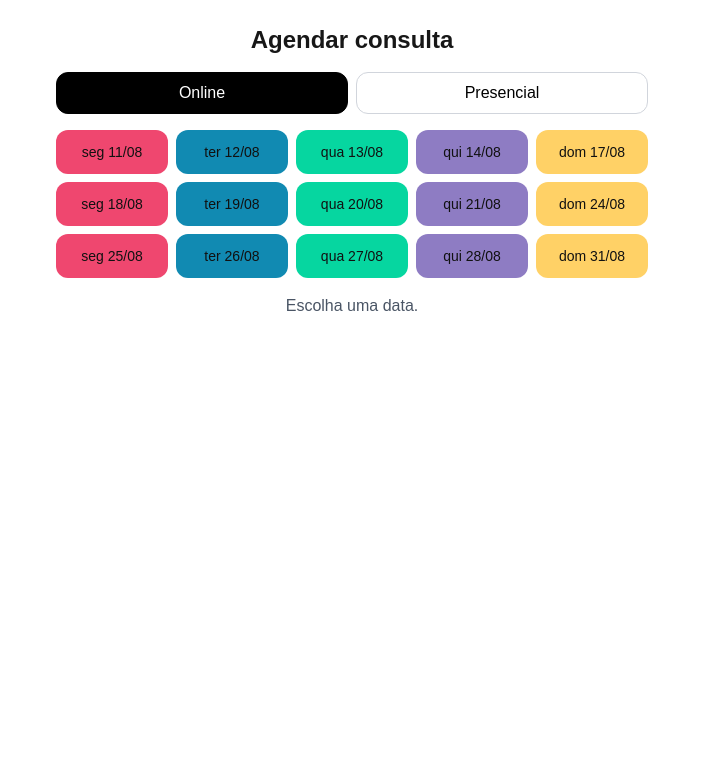
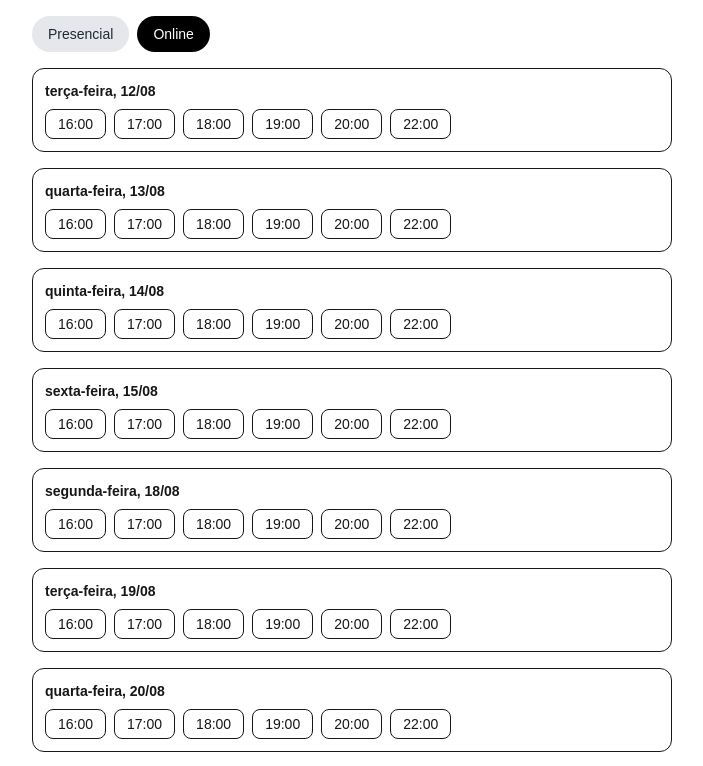
Before and after one commit to gabrielbm7/psicologa-app, a Next.js app: page /booking in a window 1280 px wide. Shown: the top 766 px of the page, without its empty margins (288-991 px from the left). Built offline with nearby package versions, Linux system fonts and the light colour scheme; no server answers; the database is empty.

Commit message:
fix(slots): deduplica na API e no cliente; corrige janelas e 19h só online

```diff
--- a/app/api/slots/route.ts
+++ b/app/api/slots/route.ts
@@ -1,177 +1,156 @@
-// app/api/slots/route.ts
 import { NextRequest, NextResponse } from "next/server";
 import { PrismaClient } from "@prisma/client";
 
 const prisma = new PrismaClient();
 
-// ---- Configuração de agenda ----
-const TZ_OFFSET = "-03:00"; // Brasil sem horário de verão
-const PRESENCIAL_HOURS = [13, 14, 15, 16, 17]; // última às 17h
-const ONLINE_EXTRA_HOUR = 19; // extra só para online
-
-// Gera YYYY-MM-DD para um Date em UTC, mas "considerando" o dia local
-function ymd(d: Date) {
-  const yyyy = d.getUTCFullYear();
-  const mm = String(d.getUTCMonth() + 1).padStart(2, "0");
-  const dd = String(d.getUTCDate()).padStart(2, "0");
-  return `${yyyy}-${mm}-${dd}`;
+// Utilidades simples de data (America/Sao_Paulo, -03:00 fixo)
+const TZ_OFFSET = "-03:00";
+function fmtYMD(d: Date) {
+  const y = d.getFullYear();
+  const m = String(d.getMonth() + 1).padStart(2, "0");
+  const day = String(d.getDate()).padStart(2, "0");
+  return `${y}-${m}-${day}`;
 }
-
-// Constrói string ISO local fixa com offset -03:00, ex: 2025-08-13T13:00:00-03:00
-function localIso(dateStr: string, hour: number) {
-  const hh = String(hour).padStart(2, "0");
-  return `${dateStr}T${hh}:00:00${TZ_OFFSET}`;
+function addDays(d: Date, n: number) {
+  const x = new Date(d.getTime());
+  x.setDate(x.getDate() + n);
+  return x;
 }
-
 function isBusinessDay(d: Date) {
-  const wd = d.getUTCDay(); // 0=Dom, 1=Seg, ... 6=Sáb (usando UTC só pra índice)
+  const wd = d.getDay(); // 0 dom, 6 sáb
   return wd >= 1 && wd <= 5;
 }
-
-// Avança 1 dia (UTC) — suficiente para contagem de dias úteis simples
-function addDays(d: Date, days: number) {
-  const c = new Date(d.getTime());
-  c.setUTCDate(c.getUTCDate() + days);
-  return c;
+function atHourLocalISO(dateYMD: string, hour: number) {
+  // monta "YYYY-MM-DDTHH:00:00-03:00"
+  const hh = String(hour).padStart(2, "0");
+  return `${dateYMD}T${hh}:00:00${TZ_OFFSET}`;
 }
-
-// Lê ocupações (busy) do Google FreeBusy, se houver token; senão retorna lista vazia
-async function getBusyWindowsFromGoogle(accessToken?: string) {
-  if (!accessToken) return [];
-
-  // janela: hoje até +21 dias (3 semanas corridas)
-  const now = new Date();
-  const timeMin = now.toISOString();
-  const timeMax = addDays(now, 21).toISOString();
-
-  try {
-    const res = await fetch("https://www.googleapis.com/calendar/v3/freeBusy", {
-      method: "POST",
-      headers: {
-        Authorization: `Bearer ${accessToken}`,
-        "Content-Type": "application/json",
-      },
-      body: JSON.stringify({
-        timeMin,
-        timeMax,
-        timeZone: "America/Sao_Paulo",
-        items: [{ id: "primary" }],
-      }),
-      // Evita cache em edge
-      cache: "no-store",
-    });
-    if (!res.ok) return [];
-    const data = await res.json();
-    const busy = data?.calendars?.primary?.busy ?? [];
-    // Normaliza para pares [start,end] como strings
-    return busy
-      .map((b: { start?: string; end?: string }) =>
-        b?.start && b?.end ? [b.start, b.end] : null
-      )
-      .filter(Boolean) as [string, string][];
-  } catch {
-    return [];
-  }
+function parseRFC3339ToDate(s: string) {
+  // Google retorna tz no string; Date consegue parsear
+  return new Date(s);
 }
-
-// true se um slot (ISO string com -03:00) colide com alguma janela busy
-function isBusySlot(slotIso: string, busy: [string, string][]) {
-  const s = new Date(slotIso).getTime();
-  const e = s + 60 * 60 * 1000; // 1h
-
-  for (const [bStart, bEnd] of busy) {
-    const bs = new Date(bStart).getTime();
-    const be = new Date(bEnd).getTime();
-    // colisão se houver interseção
-    if (s < be && e > bs) return true;
-  }
-  return false;
-}
-
-// Dedupe por timestamp (ms) + ordena
-function dedupeAndSort(isoList: string[]) {
-  const seen = new Set<number>();
-  const out: string[] = [];
-  for (const iso of isoList) {
-    const t = new Date(iso).getTime();
-    if (!seen.has(t)) {
-      seen.add(t);
-      out.push(iso);
-    }
-  }
-  out.sort((a, b) => new Date(a).getTime() - new Date(b).getTime());
-  return out;
+function overlaps(slotStart: Date, slotEnd: Date, busyStart: Date, busyEnd: Date) {
+  // interseção se start < busyEnd && busyStart < end
+  return slotStart < busyEnd && busyStart < slotEnd;
 }
 
 export async function GET(req: NextRequest) {
   try {
     const { searchParams } = new URL(req.url);
-    const providerId = searchParams.get("providerId") || "";
-    const tipoParam = searchParams.get("tipo");
-    const tipo = (tipoParam === "online" || tipoParam === "presencial"
-      ? tipoParam
-      : "online") as "online" | "presencial";
+    const providerId = searchParams.get("providerId") ?? undefined;
+    const tipo = (searchParams.get("tipo") ?? "online") as "online" | "presencial";
 
     if (!providerId) {
-      return NextResponse.json(
-        { error: "providerId é obrigatório" },
-        { status: 400 }
-      );
+      return NextResponse.json({ error: "providerId é obrigatório" }, { status: 400 });
     }
 
-    // 1) Busca token (opcional). Se não houver, segue sem Google.
-    let accessToken: string | undefined = undefined;
-    try {
-      const row = await prisma.googleAuth.findUnique({
-        where: { providerId },
-        select: { accessToken: true },
-      });
-      accessToken = row?.accessToken || undefined;
-    } catch {
-      accessToken = undefined;
-    }
+    // ------ JANELA: hoje até 3 semanas ÚTEIS ------
+    const today = new Date();
+    const businessDays: string[] = [];
+    let cursor = new Date(today);
 
-    // 2) Janela de 3 semanas úteis a partir de HOJE
-    const today = new Date(); // agora
-    const slots: string[] = [];
-
-    let businessDaysCount = 0;
-    let cursor = new Date(Date.UTC(today.getUTCFullYear(), today.getUTCMonth(), today.getUTCDate())); // zera hora
-
-    while (businessDaysCount < 15) {
+    while (businessDays.length < 15) { // 3 semanas úteis = 15 dias úteis
       if (isBusinessDay(cursor)) {
-        const dateStr = ymd(cursor);
-
-        // base presencial
-        const hours = [...PRESENCIAL_HOURS];
-
-        // se online, inclui 19h
-        if (tipo === "online") hours.push(ONLINE_EXTRA_HOUR);
-
-        for (const h of hours) {
-          slots.push(localIso(dateStr, h));
-        }
-
-        businessDaysCount++;
+        businessDays.push(fmtYMD(cursor));
       }
       cursor = addDays(cursor, 1);
     }
 
-    // 3) Remove janelas ocupadas do Google (se houver token)
-    let available = slots;
-    if (accessToken) {
-      const busy = await getBusyWindowsFromGoogle(accessToken);
-      available = slots.filter((s) => !isBusySlot(s, busy));
+    // ------ HORÁRIOS BASE ------
+    // Consultório (presencial): 13,14,15,16,17 (última consulta começa 17h)
+    const baseClinicHours = [13, 14, 15, 16, 17];
+
+    // Online: iguais aos base + 19h (apenas seg-sex)
+    const baseOnlineHours = [...baseClinicHours, 19];
+
+    // Escolhe grade conforme tipo
+    const hoursForTipo = tipo === "presencial" ? baseClinicHours : baseOnlineHours;
+
+    // ------ BUSY (Google + nossos agendamentos HOLD/CONFIRMADO) ------
+    // 1) Google FreeBusy (se a conta estiver conectada)
+    const google = await prisma.googleAuth.findUnique({ where: { providerId } });
+    let googleBusy: Array<{ start: Date; end: Date }> = [];
+
+    if (google?.accessToken) {
+      // timeMin/timeMax em UTC (ISO Z)
+      const timeMin = new Date(businessDays[0] + "T00:00:00" + TZ_OFFSET).toISOString();
+      const lastDay = businessDays[businessDays.length - 1];
+      const timeMax = addDays(new Date(lastDay + "T23:59:59" + TZ_OFFSET), 0).toISOString();
+
+      const res = await fetch("https://www.googleapis.com/calendar/v3/freeBusy", {
+        method: "POST",
+        headers: {
+          Authorization: `Bearer ${google.accessToken}`,
+          "Content-Type": "application/json",
+        },
+        body: JSON.stringify({
+          timeMin,
+          timeMax,
+          items: [{ id: "primary" }],
+        }),
+      });
+
+      if (res.ok) {
+        const data = await res.json();
+        const busyArr = data?.calendars?.primary?.busy ?? [];
+        googleBusy = busyArr.map((b: any) => ({
+          start: parseRFC3339ToDate(b.start),
+          end: parseRFC3339ToDate(b.end),
+        }));
+      }
     }
 
-    // 4) Dedupe + sort (resolve qualquer duplicidade “acidental”)
-    const finalSlots = dedupeAndSort(available);
+    // 2) Busy por reservas existentes (HOLD ou CONFIRMADO)
+    const appts = await prisma.appointment.findMany({
+      where: {
+        providerId,
+        status: { in: ["HOLD", "CONFIRMADO"] },
+        // dentro do range aproximado
+        startUtc: {
+          gte: new Date(businessDays[0] + "T00:00:00" + TZ_OFFSET),
+          lte: new Date(businessDays[businessDays.length - 1] + "T23:59:59" + TZ_OFFSET),
+        },
+      },
+      select: { startUtc: true, endUtc: true },
+    });
+    const localBusy = appts.map((a) => ({ start: new Date(a.startUtc), end: new Date(a.endUtc) }));
 
-    return NextResponse.json({ slots: finalSlots }, { headers: { "Cache-Control": "no-store" } });
-  } catch (err) {
-    return NextResponse.json(
-      { ok: false, error: (err as Error)?.message || "Erro desconhecido" },
-      { status: 500 }
+    const allBusy = [...googleBusy, ...localBusy];
+
+    // ------ GERA SLOTS E DEDUPLICA ------
+    const slotsSet = new Set<string>();
+
+    for (const ymd of businessDays) {
+      // se for fim de semana, pula (garantia extra)
+      const d = new Date(ymd + "T12:00:00" + TZ_OFFSET);
+      if (!isBusinessDay(d)) continue;
+
+      // se for presencial, NUNCA incluir 19h; se online, incluir 19h
+      for (const hour of hoursForTipo) {
+        // 19h só aparece quando tipo === "online"
+        if (hour === 19 && tipo !== "online") continue;
+
+        const slotStartISO = atHourLocalISO(ymd, hour);
+        const slotEndISO = atHourLocalISO(ymd, hour + 1);
+
+        const slotStart = new Date(slotStartISO);
+        const slotEnd = new Date(slotEndISO);
+
+        // conflito?
+        const hasConflict = allBusy.some((b) => overlaps(slotStart, slotEnd, b.start, b.end));
+        if (!hasConflict) {
+          slotsSet.add(slotStartISO);
+        }
+      }
+    }
+
+    // Ordena cronologicamente
+    const slots = Array.from(slotsSet).sort(
+      (a, b) => new Date(a).getTime() - new Date(b).getTime()
     );
+
+    return NextResponse.json({ slots });
+  } catch (e: any) {
+    return NextResponse.json({ ok: false, error: String(e?.message ?? e) }, { status: 500 });
   }
 }
--- a/app/booking/ui/BookingClient.tsx
+++ b/app/booking/ui/BookingClient.tsx
@@ -1,245 +1,129 @@
-// app/booking/ui/BookingClient.tsx
 "use client";
 
 import { useEffect, useMemo, useState } from "react";
 
 type Tipo = "online" | "presencial";
 
-const PROVIDER_ID = "cme85bsyz000072zolcarfaqp";
+export default function BookingClient(props: { defaultTipo: Tipo }) {
+  const [tipo, setTipo] = useState<Tipo>(props.defaultTipo ?? "online");
+  const [slots, setSlots] = useState<string[]>([]);
+  const [loading, setLoading] = useState(false);
+  const [err, setErr] = useState<string | null>(null);
 
-// Paleta por dia (seg–sex). Sem nomes de planeta, só cor.
-const weekdayColors: Record<number, string> = {
-  1: "#FFD166", // Seg
-  2: "#EF476F", // Ter
-  3: "#118AB2", // Qua
-  4: "#06D6A0", // Qui
-  5: "#8E7CC3", // Sex
+  useEffect(() => {
+    let canceled = false;
+    async function load() {
+      setLoading(true);
+      setErr(null);
+      try {
+        const url = new URL("/api/slots", window.location.origin);
+        url.searchParams.set("providerId", "cme85bsyz000072zolcarfaqp");
+        url.searchParams.set("tipo", tipo);
+        const r = await fetch(url.toString(), { cache: "no-store" });
+        if (!r.ok) throw new Error(`HTTP ${r.status}`);
+        const j = await r.json();
+
+        if (!canceled) {
+          const raw: string[] = Array.isArray(j?.slots) ? j.slots : [];
+          // Safety: dedup + sort
+          const uniq = Array.from(new Set(raw)).sort(
+            (a, b) => new Date(a).getTime() - new Date(b).getTime()
+          );
+          setSlots(uniq);
+        }
+      } catch (e: any) {
+        if (!canceled) setErr(e?.message ?? "Falha ao carregar slots");
+      } finally {
+        if (!canceled) setLoading(false);
+      }
+    }
+    load();
+    return () => {
+      canceled = true;
     };
+  }, [tipo]);
 
-// Paleta por horário (opcional, leve variação para contraste)
-const timeShades = [
-  "brightness-100",
-  "brightness-95",
-  "brightness-90",
-  "brightness-85",
-  "brightness-100",
-];
-
-// Utilidades de datas
-const tz = "America/Sao_Paulo";
-const toStartOfDay = (d: Date) => {
-  const dt = new Date(d);
-  dt.setHours(0, 0, 0, 0);
-  return dt;
-};
-const addDays = (d: Date, n: number) => {
-  const dt = new Date(d);
-  dt.setDate(dt.getDate() + n);
-  return dt;
-};
-const isWeekend = (d: Date) => {
-  const w = d.getDay(); // 0 dom, 6 sáb
-  return w === 0 || w === 6;
-};
-const getMonday = (d: Date) => {
-  const dt = toStartOfDay(d);
-  const day = dt.getDay();
-  const diff = (day === 0 ? -6 : 1) - day; // transformar para segunda
-  return addDays(dt, diff);
-};
-
-// Gera a lista de dias (3 semanas úteis a partir de hoje, começando na segunda)
-function useBusinessDays3WeeksStartingToday() {
-  return useMemo(() => {
-    const today = toStartOfDay(new Date());
-    const monday = getMonday(today); // garante que a semana começa na segunda
-    const days: Date[] = [];
-    let cursor = new Date(monday);
-
-    // Precisamos cobrir 3 semanas úteis (15 dias úteis)
-    while (days.length < 15) {
-      if (!isWeekend(cursor) && cursor >= today) {
-        days.push(new Date(cursor));
-      }
-      cursor = addDays(cursor, 1);
-    }
-    return days;
-  }, []);
-}
-
-function fmtDayLabel(d: Date) {
-  const wd = d.toLocaleDateString("pt-BR", {
-    weekday: "short",
-    timeZone: tz,
+  const grouped = useMemo(() => {
+    // agrupa por dia (YYYY-MM-DD)
+    const map = new Map<string, string[]>();
+    slots.forEach((iso) => {
+      const d = new Date(iso);
+      const y = d.getFullYear();
+      const m = String(d.getMonth() + 1).padStart(2, "0");
+      const day = String(d.getDate()).padStart(2, "0");
+      const key = `${y}-${m}-${day}`;
+      const arr = map.get(key) ?? [];
+      arr.push(iso);
+      map.set(key, arr);
     });
-  const day = d.toLocaleDateString("pt-BR", {
-    day: "2-digit",
-    month: "2-digit",
-    timeZone: tz,
-  });
-  // Sem parênteses e sem textos extras
-  return `${wd.replace(".", "")} ${day}`;
-}
-
-function weekdayIndexMonToFri(d: Date) {
-  // JS: 0=dom .. 6=sáb  -> queremos 1..5 (seg..sex)
-  const js = d.getDay();
-  // seg=1, ter=2, qua=3, qui=4, sex=5
-  return js === 0 ? 7 : js; // dom->7
-}
-
-export default function BookingClient({
-  defaultTipo = "online",
-}: {
-  defaultTipo?: Tipo;
-}) {
-  const [tipo, setTipo] = useState<Tipo>(defaultTipo);
-  const days = useBusinessDays3WeeksStartingToday();
-
-  const [selectedDay, setSelectedDay] = useState<Date | null>(null);
-  const [loadingSlots, setLoadingSlots] = useState(false);
-  const [error, setError] = useState<string | null>(null);
-  const [slots, setSlots] = useState<string[]>([]);
-
-  // Quando muda o dia ou o tipo, busca slots
-  useEffect(() => {
-    if (!selectedDay) return;
-
-    const controller = new AbortController();
-    const fetchSlots = async () => {
-      setLoadingSlots(true);
-      setError(null);
-      try {
-        // Monta a data base YYYY-MM-DD para a API (server filtra por janela, Google e etc.)
-        const y = selectedDay.getFullYear();
-        const m = String(selectedDay.getMonth() + 1).padStart(2, "0");
-        const d = String(selectedDay.getDate()).padStart(2, "0");
-        const base = `${y}-${m}-${d}`;
-
-        const url = `/api/slots?providerId=${encodeURIComponent(
-          PROVIDER_ID
-        )}&tipo=${encodeURIComponent(tipo)}&base=${encodeURIComponent(base)}`;
-
-        const res = await fetch(url, { signal: controller.signal, cache: "no-store" });
-        if (!res.ok) {
-          const msg = await res.text().catch(() => res.statusText);
-          throw new Error(msg || `Erro ${res.status}`);
-        }
-        const data = await res.json();
-        setSlots(Array.isArray(data.slots) ? data.slots : []);
-      } catch (e: any) {
-        if (e.name !== "AbortError") {
-          setError("Falha ao carregar horários.");
-          setSlots([]);
-        }
-      } finally {
-        setLoadingSlots(false);
-      }
-    };
-
-    fetchSlots();
-    return () => controller.abort();
-  }, [selectedDay, tipo]);
-
-  // UI helpers
-  const isSelected = (d: Date) =>
-    selectedDay && toStartOfDay(d).getTime() === toStartOfDay(selectedDay).getTime();
+    return Array.from(map.entries()).sort(
+      (a, b) => new Date(a[0]).getTime() - new Date(b[0]).getTime()
+    );
+  }, [slots]);
 
   return (
-    <div className="mx-auto max-w-screen-sm p-4 sm:p-6">
-      <h1 className="text-2xl font-semibold text-center mb-4">Agendar consulta</h1>
-
-      {/* Toggle Online / Presencial - sem textos de faixa de horário */}
+    <div className="mx-auto max-w-2xl p-4">
       <div className="mb-4 flex gap-2">
         <button
-          aria-pressed={tipo === "online"}
+          onClick={() => setTipo("presencial")}
+          className={`rounded-full px-4 py-2 text-sm font-medium transition ${
+            tipo === "presencial"
+              ? "bg-black text-white"
+              : "bg-gray-200 text-gray-800 hover:bg-gray-300"
+          }`}
+        >
+          Presencial
+        </button>
+        <button
           onClick={() => setTipo("online")}
-          className={`flex-1 py-2 rounded-xl border transition
-            ${tipo === "online" ? "bg-black text-white border-black" : "bg-white text-black border-gray-300"}`}
+          className={`rounded-full px-4 py-2 text-sm font-medium transition ${
+            tipo === "online"
+              ? "bg-black text-white"
+              : "bg-gray-200 text-gray-800 hover:bg-gray-300"
+          }`}
         >
           Online
         </button>
-        <button
-          aria-pressed={tipo === "presencial"}
-          onClick={() => setTipo("presencial")}
-          className={`flex-1 py-2 rounded-xl border transition
-            ${tipo === "presencial" ? "bg-black text-white border-black" : "bg-white text-black border-gray-300"}`}
-        >
-          Presencial
-        </button>
       </div>
 
-      {/* Grade de dias: 3 semanas úteis (começando na segunda, sem sáb/dom) */}
-      <div className="grid grid-cols-3 gap-2 sm:grid-cols-5 mb-4">
-        {days.map((d) => {
-          const wd = weekdayIndexMonToFri(d); // 1..5 (seg..sex), dom vira 7 (mas não aparece)
-          const color = weekdayColors[wd as 1 | 2 | 3 | 4 | 5] || "#DDD";
-          const selected = isSelected(d);
+      {loading && <p className="text-sm text-gray-500">Carregando horários…</p>}
+      {err && <p className="text-sm text-red-600">Erro: {err}</p>}
+
+      {!loading && !err && grouped.length === 0 && (
+        <p className="text-sm text-gray-500">Sem horários disponíveis no período.</p>
+      )}
+
+      <div className="space-y-4">
+        {grouped.map(([ymd, list]) => (
+          <div key={ymd} className="rounded-xl border p-3">
+            <div className="mb-2 text-sm font-semibold">
+              {new Date(ymd).toLocaleDateString("pt-BR", {
+                weekday: "long",
+                day: "2-digit",
+                month: "2-digit",
+              })}
+            </div>
+            <div className="flex flex-wrap gap-2">
+              {list.map((iso) => {
+                const d = new Date(iso);
+                const time = d.toLocaleTimeString("pt-BR", {
+                  hour: "2-digit",
+                  minute: "2-digit",
+                });
                 return (
                   <button
-              key={d.toISOString()}
-              onClick={() => setSelectedDay(d)}
-              className={`rounded-xl px-2 py-3 text-center text-sm font-medium transition
-                ${selected ? "ring-2 ring-offset-2 ring-black scale-[0.99]" : "hover:opacity-95"}`}
-              style={{
-                background: color,
-                color: "#111",
-              }}
+                    key={iso}
+                    className="rounded-lg border px-3 py-1 text-sm hover:bg-gray-50"
+                    onClick={() => alert(`Você selecionou ${time} (${tipo})`)}
                   >
-              {fmtDayLabel(d)}
+                    {time}
                   </button>
                 );
               })}
             </div>
-
-      {/* Slots do dia escolhido */}
-      {!selectedDay ? (
-        <p className="text-center text-gray-600">Escolha uma data.</p>
-      ) : loadingSlots ? (
-        <p className="text-center text-gray-600">Carregando horários…</p>
-      ) : error ? (
-        <p className="text-center text-red-600">{error}</p>
-      ) : slots.length === 0 ? (
-        <p className="text-center text-gray-600">Sem horários para este dia.</p>
-      ) : (
-        <div className="grid grid-cols-2 sm:grid-cols-3 gap-2">
-          {slots.map((iso, idx) => {
-            const dt = new Date(iso);
-            const hhmm = dt.toLocaleTimeString("pt-BR", {
-              hour: "2-digit",
-              minute: "2-digit",
-              timeZone: tz,
-              hour12: false,
-            });
-
-            // pinta o slot de acordo com o dia + nuance por índice
-            const wd = weekdayIndexMonToFri(selectedDay!);
-            const baseColor = weekdayColors[wd as 1 | 2 | 3 | 4 | 5] || "#EEE";
-            const shade = timeShades[idx % timeShades.length];
-
-            return (
-              <button
-                key={iso}
-                className={`rounded-xl px-3 py-3 font-semibold text-sm border border-black/10 ${shade} transition hover:opacity-95`}
-                style={{ background: baseColor }}
-                onClick={() => {
-                  const q = new URLSearchParams({
-                    when: iso,
-                    tipo,
-                    providerId: PROVIDER_ID,
-                  });
-                  // redireciona para confirmar (sua rota de confirmação, se quiser)
-                  // por enquanto só mostra um alert amigável
-                  alert(`Você escolheu ${hhmm} (${tipo}).`);
-                  // window.location.href = `/booking/confirm?${q.toString()}`;
-                }}
-              >
-                {hhmm}
-              </button>
-            );
-          })}
           </div>
-      )}
+        ))}
+      </div>
     </div>
   );
 }
```
Lines whose indentation alone changed are shown as unchanged.
